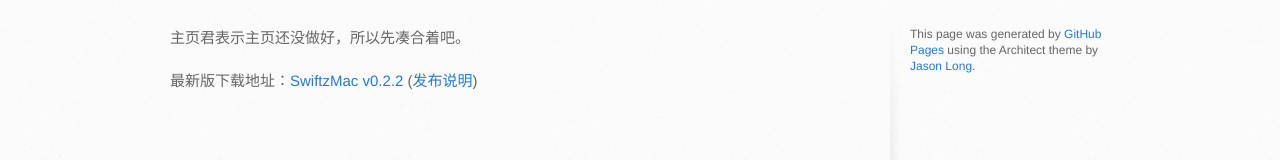
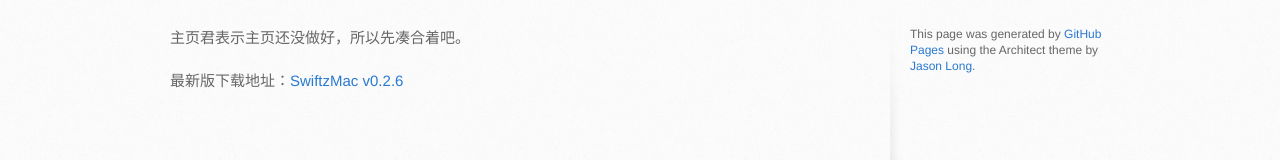
Before and after one commit to xingrz/SwiftzMac, a plain HTML site: page index.html in a window 1280 px wide. Shown: the part 171-331 px from the top of the page. Drawn offline with Linux system fonts and the light colour scheme.

Commit message:
new release

```diff
--- a/index.html
+++ b/index.html
@@ -29,7 +29,7 @@
       <div class="inner clearfix">
         <section id="main-content">
           <p>主页君表示主页还没做好，所以先凑合着吧。</p>
-          <p>最新版下载地址：<a href="dists/swiftzmac-v0.2.2.zip">SwiftzMac v0.2.2</a> (<a href="https://github.com/xingrz/SwiftzMac/issues/16">发布说明</a>)</p>
+          <p>最新版下载地址：<a href="dists/swiftzmac-v0.2.6.zip">SwiftzMac v0.2.6</a></p>
         </section>
 
         <aside id="sidebar">
```
Also changed, not shown: 3 other files.
